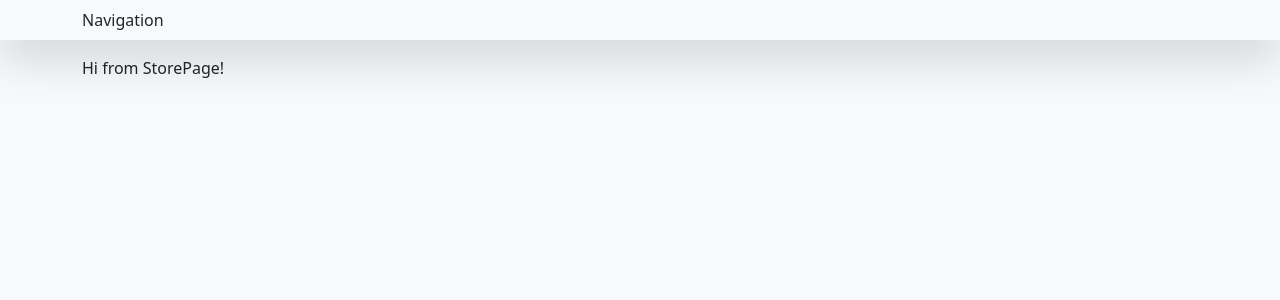
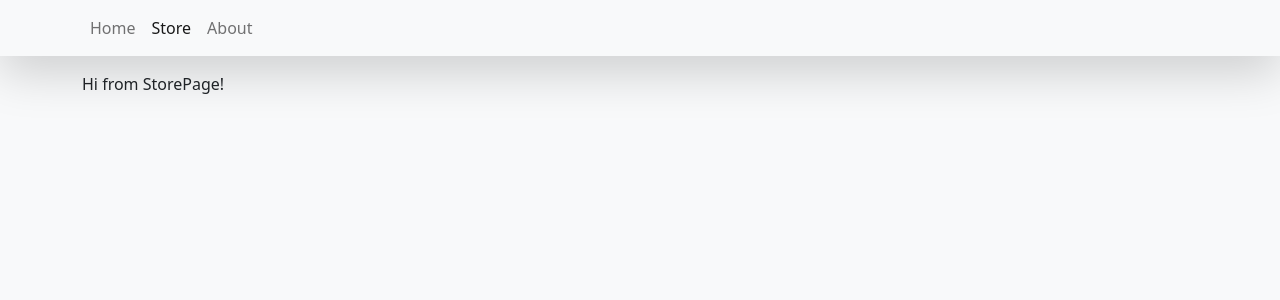
Before and after one commit to jakub0227/E-shop-with-cart, a React (Vite) app: page /store in a window 1280 px wide. Shown: the top 300 px of the page. Built offline with nearby package versions, Linux system fonts and the light colour scheme.

Commit message:
add routes functionality, create route urls, map through routes array

```diff
--- a/src/components/Navigation.tsx
+++ b/src/components/Navigation.tsx
@@ -1,10 +1,38 @@
 import React from "react";
-import { Container, Navbar } from "react-bootstrap";
+import { Container, Navbar, Nav } from "react-bootstrap";
+import { NavLink } from "react-router-dom";
+
+interface Route {
+  name: string;
+  url: string;
+}
+const routes: Route[] = [
+  {
+    name: "Home",
+    url: "/",
+  },
+  {
+    name: "Store",
+    url: "/store",
+  },
+  {
+    name: "About",
+    url: "/about",
+  },
+];
 
 export const Navigation = () => {
   return (
     <Navbar className="bg=white shadow-lg mb-3">
-      <Container>Navigation</Container>
+      <Container>
+        <Nav>
+          {routes.map((el, i) => (
+            <Nav.Link key={i} to={el.url} as={NavLink}>
+              {el.name}
+            </Nav.Link>
+          ))}
+        </Nav>
+      </Container>
     </Navbar>
   );
 };
```
